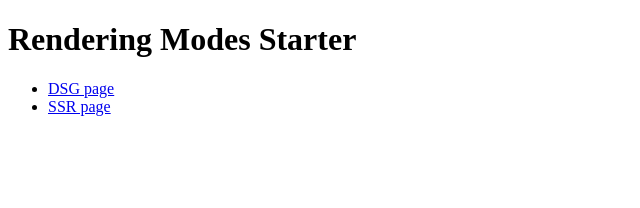
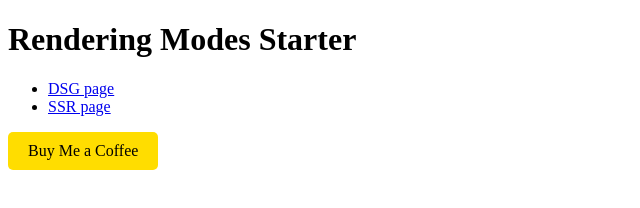
Before and after one commit to nburton832/reimagined-octo-potato, a Gatsby site: page / in a window 1280 px wide. Shown: the whole page, without its empty margins (0-640 px from the left). Built offline with nearby package versions, Linux system fonts and the light colour scheme; Gatsby itself is replaced by a stand-in of ours.

Commit message:
buy me a coffee

```diff
--- a/src/pages/index.js
+++ b/src/pages/index.js
@@ -1,7 +1,20 @@
 import * as React from 'react'
 import { Link } from 'gatsby'
 
-export default function Home (props) {
+export default function Home() {
+  // Define inline styles for the support button
+  const supportButtonStyle = {
+    display: 'inline-block',
+    backgroundColor: '#FFDD00', // Customize the background color
+    color: '#000', // Customize the text color
+    padding: '10px 20px', // Add padding for spacing
+    borderRadius: '5px',
+    fontSize: '16px',
+    textAlign: 'center',
+    textDecoration: 'none',
+    cursor: 'pointer',
+  };
+
   return (
     <>
       <h1>Rendering Modes Starter</h1>
@@ -13,6 +26,15 @@ export default function Home (props) {
           <Link to='/ssr'>SSR page</Link>
         </li>
       </ul>
+      <a
+        style={supportButtonStyle}
+        href="https://www.buymeacoffee.com/nyshawntru1"
+        target="_blank"
+        rel="noopener noreferrer" // Add this attribute
+      >
+        Buy Me a Coffee
+      </a>
+
     </>
   )
 }
```
